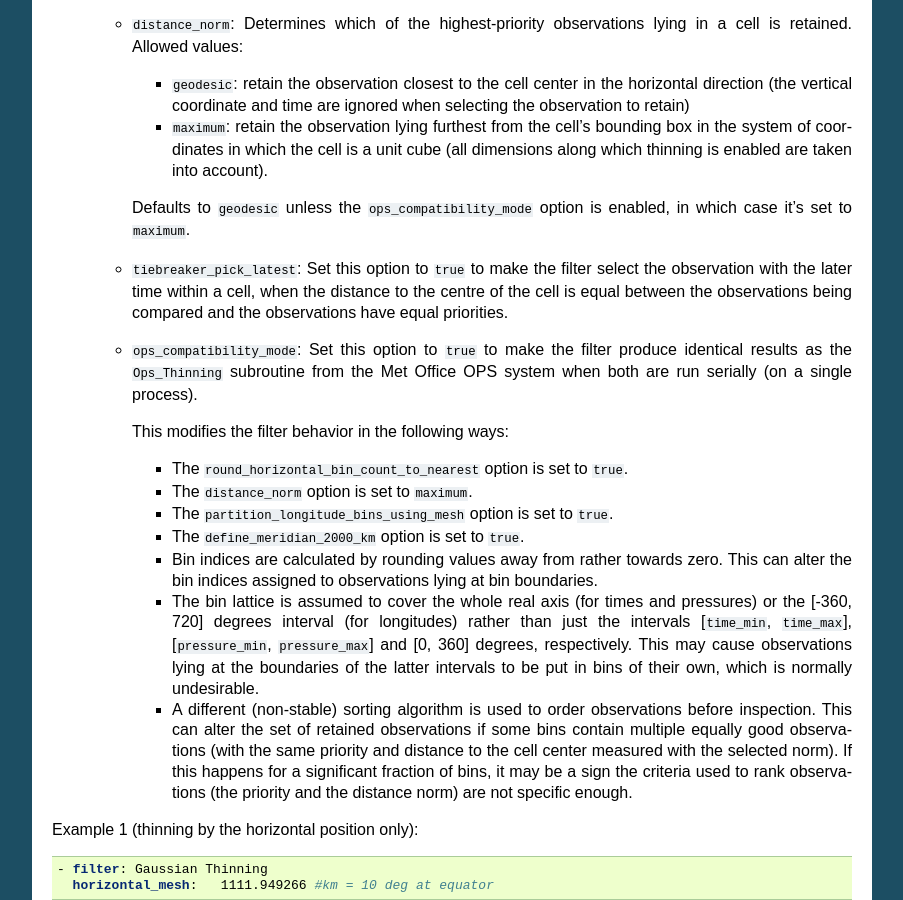
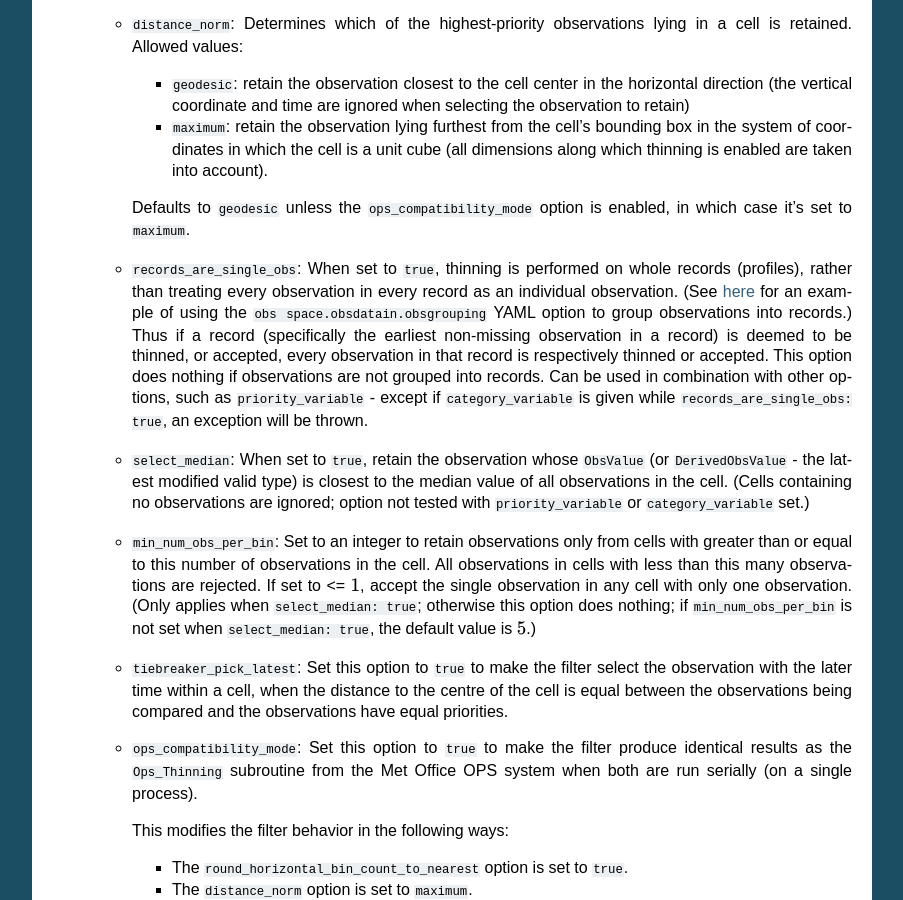
Before and after one commit to JCSDA/jedi-docs, a Sphinx documentation site: the page built from docs/inside/jedi-components/ufo/qcfilters/GenericQC.rst, in a window 1280 px wide and 900 px high, scrolled down 8962 px. Shown: the whole window, without its empty margins (198-1101 px from the left). Built offline with Sphinx 7.4.7, drawn with Linux system fonts in a browser that asks for light colours; some of the changed text lies outside the part shown.

Commit message:
Additions to Gaussian Thinning documentation (#379)
* Description of records_are_single_obs for Gaussian Thinning.

* Tidy up.

* Link to obsgrouping example

* Update ObsSpace.ObsDataIn to obs space.obsdatain

```diff
--- a/docs/inside/jedi-components/ufo/qcfilters/GenericQC.rst
+++ b/docs/inside/jedi-components/ufo/qcfilters/GenericQC.rst
@@ -485,6 +485,12 @@
     Defaults to :code:`geodesic` unless the :code:`ops_compatibility_mode` option is enabled, in
     which case it's set to :code:`maximum`.
 
+  * :code:`records_are_single_obs`: When set to :code:`true`, thinning is performed on whole records (profiles), rather than treating every observation in every record as an individual observation. (See :ref:`here <radiosonde_example_yaml>` for an example of using the :code:`obs space.obsdatain.obsgrouping` YAML option to group observations into records.) Thus if a record (specifically the earliest non-missing observation in a record) is deemed to be thinned, or accepted, every observation in that record is respectively thinned or accepted. This option does nothing if observations are not grouped into records. Can be used in combination with other options, such as :code:`priority_variable` - except if :code:`category_variable` is given while :code:`records_are_single_obs: true`, an exception will be thrown.
+
+  * :code:`select_median`: When set to :code:`true`, retain the observation whose :code:`ObsValue` (or :code:`DerivedObsValue` - the latest modified valid type) is closest to the median value of all observations in the cell. (Cells containing no observations are ignored; option not tested with :code:`priority_variable` or :code:`category_variable` set.)
+
+  * :code:`min_num_obs_per_bin`: Set to an integer to retain observations only from cells with greater than or equal to this number of observations in the cell. All observations in cells with less than this many observations are rejected. If set to <= :math:`1`, accept the single observation in any cell with only one observation. (Only applies when :code:`select_median: true`; otherwise this option does nothing; if :code:`min_num_obs_per_bin` is not set when :code:`select_median: true`, the default value is :math:`5`.)
+
   * :code:`tiebreaker_pick_latest`: Set this option to :code:`true` to make the filter select the
     observation with the later time within a cell, when the distance to the centre of
     the cell is equal between the observations being compared and the observations have equal priorities.
@@ -954,7 +960,7 @@
   assumed to have been taken by a single station.
 
   Note: the variable used to group observations into records can be set with the
-  :code:`ObsSpace.ObsDataIn.obsgrouping.group_variable` YAML option.
+  :code:`obs space.obsdatain.obsgrouping.group_variable` YAML option.
 
 Example:
 
```
